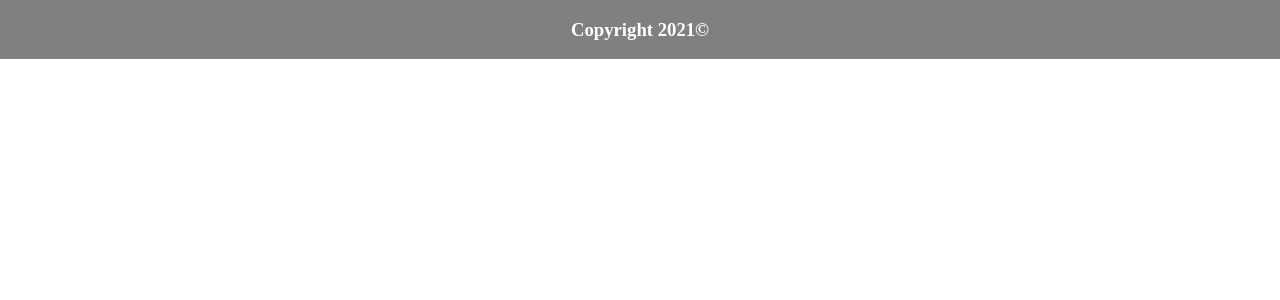
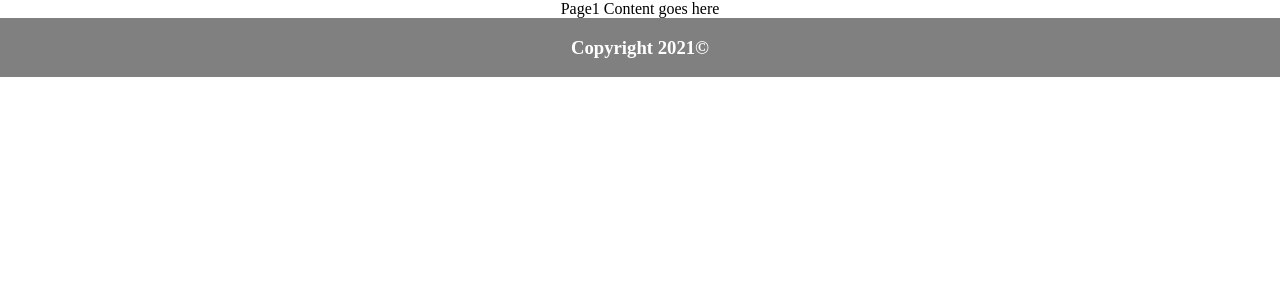
Before and after one commit to alexandershearer/SPD_1.3_PPC_Project, a Flask app: page /page1 in a window 1280 px wide. Shown: the part 66-366 px from the top of the page. Run offline with Flask 2, Linux system fonts and the light colour scheme.

Commit message:
+imageFormatting, +navLink

```diff
--- a/static/styles/home.css
+++ b/static/styles/home.css
@@ -13,6 +13,11 @@
     display: flex;
     flex-direction: row;
 }
+.heroBlock > img {
+    height: auto;
+    max-width: 80vw;
+    width: 200%;
+}
 .heroBlock > p {
     display: flex;
     align-items: center;
--- a/static/styles/page1.css
+++ b/static/styles/page1.css
@@ -0,0 +1,3 @@
+.page1Content {
+    text-align: center;
+}
--- a/templates/home.html
+++ b/templates/home.html
@@ -8,14 +8,14 @@
     {% block content %}
     <div class='homeContent'>
         <div class="hero">
-            <h3>Welcome to the home page!</h3>
+            <h1>Welcome to the home page!</h1>
             <div class="heroBlock">
-                <img src="https://via.placeholder.com/450x150">
+                <img src="https://via.placeholder.com/450x100">
                 <p>Lorem ipsum dolor sit amet consectetur adipisicing elit. Ab quasi unde architecto alias velit debitis at porro eligendi eveniet quaerat, omnis eius iure consectetur enim ut libero possimus. Corrupti, dolores!</p>
             </div>
         </div>
         <div class="showcase">
-            <h3>Get started with a few of these ideas!</h3>
+            <h2>Get started with a few of these ideas!</h2>
             <div class="showcaseImages">
                 <img src="https://via.placeholder.com/150">
                 <img src="https://via.placeholder.com/150">
--- a/templates/navbar.html
+++ b/templates/navbar.html
@@ -1,7 +1,7 @@
 <ul class='navbar'>
     <ul class='navLeft'>
         <li><a href="/">Home</a></li>
-        <li><a href="/">Page1 (Not working)</a></li>
+        <li><a href="/page1">Page1 (Not working)</a></li>
     </ul>
     <ul class='navRight'>
         <li><a href="https://github.com/alexandershearer/FEW_1.3_PPC_Project/branches">GH Repo</a></li>
--- a/templates/page1.html
+++ b/templates/page1.html
@@ -7,6 +7,6 @@
     {% endblock %}
     {% block content %}
     <div class='page1Content'>
-
+        Page1 Content goes here
     </div>
     {% endblock %}
```
